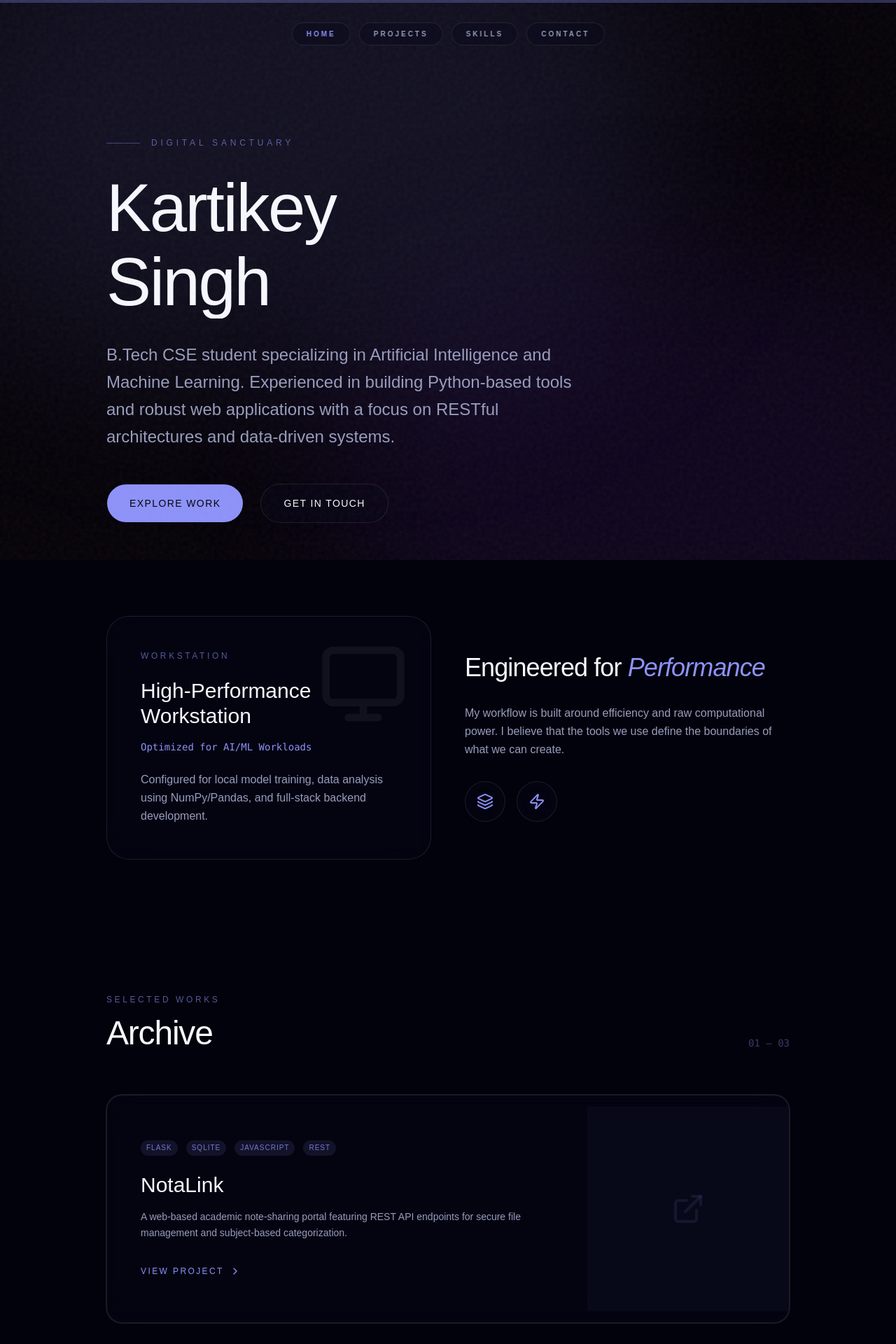
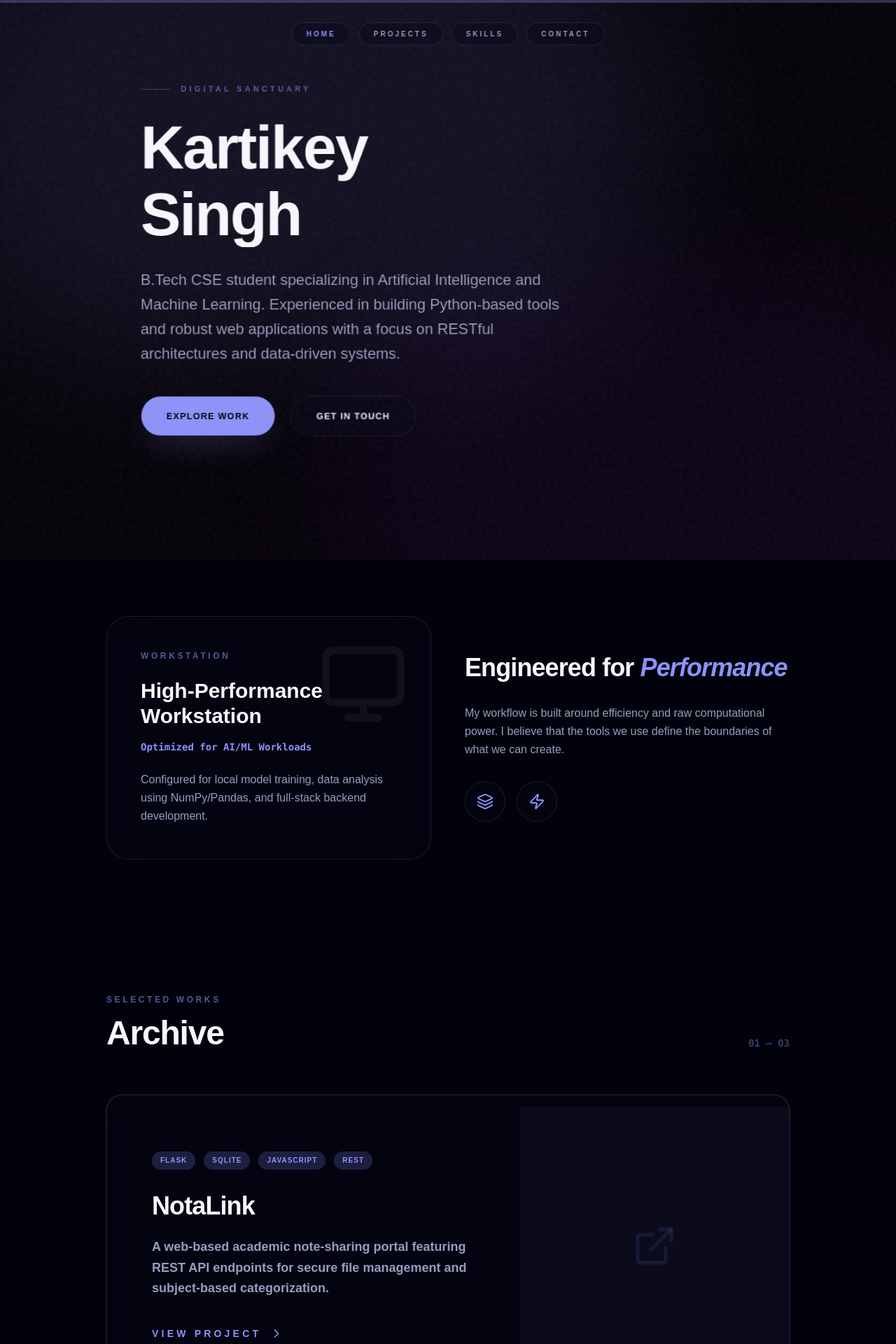
Before and after one commit to kartikey-x/KartikeyPortfolio, a React (Vite) app: page / in a window 1280 px wide. Shown: the top 1920 px of the page at 70% size. Built offline with nearby package versions, Linux system fonts and the light colour scheme.

Commit message:
Update USER_DATA links, enhance styling, and improve scroll animations

```diff
--- a/src/App.tsx
+++ b/src/App.tsx
@@ -46,27 +46,27 @@ const USER_DATA = {
       title: "NotaLink",
       desc: "A web-based academic note-sharing portal featuring REST API endpoints for secure file management and subject-based categorization.",
       tech: ["Flask", "SQLite", "JavaScript", "REST"],
-      link: "https://github.com/kartikey-x/NotaLink",
+      link: "https://github.com/kartikey-singh",
       featured: true
     },
     {
       title: "StegoSafe",
       desc: "An advanced information-hiding tool utilizing LSB steganography to securely embed and extract data within image payloads.",
       tech: ["Python", "Steganography", "Security"],
-      link: "https://github.com/kartikey-x/StegoSafe-OpenInnovation"
+      link: "https://github.com/kartikey-singh"
     },
     {
       title: "ExamPrepBuddy",
       desc: "A modular CLI-based study optimization tool that automates plan organization and tracks completion metrics across multiple subjects.",
       tech: ["Python", "File I/O", "Modular Design"],
-      link: "https://github.com/kartikey-x/ExamPreparationBuddy"
+      link: "https://github.com/kartikey-singh"
     }
   ],
   contact: {
     email: "kartikeysingh2007@gmail.com",
     socials: [
-      { name: "GitHub", icon: <Github className="w-5 h-5" />, link: "https://github.com/kartikey-x" },
-      { name: "LinkedIn", icon: <Linkedin className="w-5 h-5" />, link: "https://www.linkedin.com/in/kartikey-singh-538bba276/" }
+      { name: "GitHub", icon: <Github className="w-5 h-5" />, link: "https://github.com/kartikey-singh" },
+      { name: "LinkedIn", icon: <Linkedin className="w-5 h-5" />, link: "https://linkedin.com/in/kartikey-singh" }
     ]
   }
 };
@@ -161,7 +161,7 @@ function BreatheBackground() {
   return (
     <div className="fixed inset-0 -z-10 overflow-hidden pointer-events-none bg-[#050208]">
       <motion.div
-        className="absolute -top-[20%] -left-[10%] w-[80%] h-[80%] rounded-full bg-primary/10 blur-[120px] will-change-transform"
+        className="absolute -top-[20%] -left-[10%] w-[80%] h-[80%] rounded-full bg-primary/10 blur-[100px] will-change-transform"
         animate={{
           x: [0, 50, 0],
           y: [0, 30, 0],
@@ -174,7 +174,7 @@ function BreatheBackground() {
         }}
       />
       <motion.div
-        className="absolute -bottom-[20%] -right-[10%] w-[70%] h-[70%] rounded-full bg-[#4c1d95]/15 blur-[100px] will-change-transform"
+        className="absolute -bottom-[20%] -right-[10%] w-[70%] h-[70%] rounded-full bg-[#4c1d95]/10 blur-[80px] will-change-transform"
         animate={{
           x: [0, -40, 0],
           y: [0, -20, 0],
@@ -217,7 +217,17 @@ function SoftReveal({ children, delay = 0 }: { children: React.ReactNode; delay?
 
 export default function App() {
   const [activeSection, setActiveSection] = useState("home");
-  const { scrollYProgress } = useScroll();
+  const { scrollY, scrollYProgress } = useScroll();
+
+  // Navigation fade and lift effect
+  const navOpacity = useTransform(scrollY, [0, 150], [1, 0]);
+  const navY = useTransform(scrollY, [0, 150], [0, -50]);
+
+  // Epic Scroll Parallax for Hero
+  const heroY = useTransform(scrollYProgress, [0, 0.3], [0, -100]);
+  const heroOpacity = useTransform(scrollYProgress, [0, 0.2], [1, 0]);
+  const heroScale = useTransform(scrollYProgress, [0, 0.2], [1, 0.9]);
+
   const scaleX = useSpring(scrollYProgress, {
     stiffness: 100,
     damping: 30,
@@ -237,8 +247,11 @@ export default function App() {
         style={{ scaleX }}
       />
 
-      {/* Top Navigation Bubbles */}
-      <nav className="fixed top-8 left-1/2 -translate-x-1/2 z-50 flex items-center gap-3">
+      {/* Top Navigation Bubbles - Fades away upwards on scroll */}
+      <motion.nav
+        style={{ opacity: navOpacity, y: navY }}
+        className="fixed top-8 left-1/2 -translate-x-1/2 z-50 flex items-center gap-3 pointer-events-auto"
+      >
         {["home", "projects", "skills", "contact"].map((section, i) => (
           <div key={section}>
             <Magnetic>
@@ -256,7 +269,7 @@ export default function App() {
                   document.getElementById(section)?.scrollIntoView({ behavior: "smooth" });
                 }}
                 className={cn(
-                  "glass px-5 py-2 rounded-full text-[10px] uppercase tracking-[0.3em] font-semibold transition-all hover:scale-110 active:scale-95",
+                  "glass px-5 py-2 rounded-full text-[10px] uppercase tracking-[0.3em] font-black transition-all hover:scale-110 active:scale-95",
                   activeSection === section ? "bg-primary/20 text-primary border-primary/40" : "text-muted-foreground hover:text-foreground"
                 )}
               >
@@ -265,22 +278,26 @@ export default function App() {
             </Magnetic>
           </div>
         ))}
-      </nav>
+      </motion.nav>
 
       {/* Main Content */}
       <main className="max-w-5xl mx-auto px-6 pt-48 pb-48">
 
         {/* Hero Section */}
-        <section id="home" className="min-h-[70vh] flex flex-col justify-center mb-32">
+        <motion.section
+          id="home"
+          style={{ y: heroY, opacity: heroOpacity, scale: heroScale }}
+          className="min-h-[70vh] flex flex-col justify-center mb-32"
+        >
           <SoftReveal>
             <div className="flex items-center gap-4 mb-8">
               <div className="h-px w-12 bg-primary/40" />
-              <span className="text-xs uppercase tracking-[0.4em] text-primary/60 font-medium">
+              <span className="text-xs uppercase tracking-[0.4em] text-primary/60 font-black">
                 Digital Sanctuary
               </span>
             </div>
 
-            <h1 className="text-6xl md:text-8xl font-light tracking-tight mb-8 leading-[1.1] text-foreground">
+            <h1 className="text-6xl md:text-8xl font-bold tracking-tight mb-8 leading-[1.1] text-foreground">
               {USER_DATA.name.split(" ").map((word, i) => (
                 <span key={i} className="block overflow-hidden">
                   <motion.span
@@ -295,7 +312,7 @@ export default function App() {
               ))}
             </h1>
 
-            <p className="text-xl md:text-2xl text-muted-foreground font-light max-w-2xl leading-relaxed mb-12">
+            <p className="text-xl md:text-2xl text-muted-foreground font-medium max-w-2xl leading-relaxed mb-12">
               {USER_DATA.bio}
             </p>
 
@@ -305,7 +322,7 @@ export default function App() {
                   <Button
                     variant="default"
                     size="lg"
-                    className="rounded-full px-8 h-14 text-sm uppercase tracking-widest transition-transform bg-primary text-primary-foreground hover:bg-primary/90"
+                    className="rounded-full px-10 h-16 text-sm uppercase tracking-widest font-black transition-transform bg-primary text-primary-foreground hover:bg-primary/90 shadow-2xl shadow-primary/20"
                     onClick={() => document.getElementById('projects')?.scrollIntoView({ behavior: 'smooth' })}
                   >
                     Explore Work
@@ -317,7 +334,7 @@ export default function App() {
                   <Button
                     variant="outline"
                     size="lg"
-                    className="rounded-full px-8 h-14 text-sm uppercase tracking-widest glass hover:bg-primary/10 border-primary/20 text-foreground"
+                    className="rounded-full px-10 h-16 text-sm uppercase tracking-widest font-black glass hover:bg-primary/10 border-primary/20 text-foreground shadow-xl"
                     onClick={() => document.getElementById('contact')?.scrollIntoView({ behavior: 'smooth' })}
                   >
                     Get in touch
@@ -326,7 +343,7 @@ export default function App() {
               </Magnetic>
             </div>
           </SoftReveal>
-        </section>
+        </motion.section>
 
         {/* Hardware Section */}
         <section className="mb-48">
@@ -339,16 +356,16 @@ export default function App() {
                 <div className="absolute top-0 right-0 p-8 opacity-5 group-hover:opacity-10 transition-opacity">
                   <Monitor className="w-32 h-32" />
                 </div>
-                <h3 className="text-xs uppercase tracking-[0.3em] text-primary/60 mb-6">Workstation</h3>
-                <h2 className="text-3xl font-light mb-4 text-foreground">{USER_DATA.hardware.primary}</h2>
-                <p className="text-primary font-mono text-sm mb-6">{USER_DATA.hardware.specs}</p>
-                <p className="text-muted-foreground leading-relaxed">
+                <h3 className="text-xs uppercase tracking-[0.3em] text-primary/60 mb-6 font-bold">Workstation</h3>
+                <h2 className="text-3xl font-bold mb-4 text-foreground">{USER_DATA.hardware.primary}</h2>
+                <p className="text-primary font-mono text-sm mb-6 font-bold">{USER_DATA.hardware.specs}</p>
+                <p className="text-muted-foreground leading-relaxed font-medium">
                   {USER_DATA.hardware.description}
                 </p>
               </motion.div>
               <div className="space-y-8">
-                <h2 className="text-4xl font-light tracking-tight text-foreground">Engineered for <span className="italic text-primary">Performance</span></h2>
-                <p className="text-muted-foreground leading-relaxed">
+                <h2 className="text-4xl font-bold tracking-tight text-foreground">Engineered for <span className="italic text-primary">Performance</span></h2>
+                <p className="text-muted-foreground leading-relaxed font-medium">
                   My workflow is built around efficiency and raw computational power. I believe that the tools we use define the boundaries of what we can create.
                 </p>
                 <div className="flex gap-4">
@@ -369,54 +386,57 @@ export default function App() {
           <SoftReveal>
             <div className="flex items-end justify-between mb-16">
               <div>
-                <h3 className="text-xs uppercase tracking-[0.3em] text-primary/60 mb-4">Selected Works</h3>
-                <h2 className="text-5xl font-light tracking-tight text-foreground">Archive</h2>
+                <h3 className="text-xs uppercase tracking-[0.3em] text-primary/60 mb-4 font-bold">Selected Works</h3>
+                <h2 className="text-5xl font-bold tracking-tight text-foreground">Archive</h2>
               </div>
               <div className="hidden md:block text-right">
-                <p className="text-sm text-primary/40 font-mono">01 — 03</p>
+                <p className="text-sm text-primary/40 font-mono font-bold">01 — 03</p>
               </div>
             </div>
 
-            <div className="grid gap-8">
-              {USER_DATA.projects.map((project) => (
+            <div className="grid gap-12">
+              {USER_DATA.projects.map((project, idx) => (
                 <motion.div
                   key={project.title}
-                  whileHover={{ scale: 1.01 }}
-                  whileTap={{ scale: 0.99 }}
+                  initial={{ x: idx % 2 === 0 ? -100 : 100, opacity: 0 }}
+                  whileInView={{ x: 0, opacity: 1 }}
+                  viewport={{ once: true, margin: "-100px" }}
+                  transition={{ type: "spring", damping: 30, stiffness: 50 }}
+                  whileHover={{ scale: 1.02, rotate: idx % 2 === 0 ? 1 : -1 }}
                   className="group"
                 >
                   <Card className={cn(
-                    "glass overflow-hidden transition-all duration-500 group-hover:shadow-2xl group-hover:border-primary/30 border-primary/10",
-                    project.featured ? "border-primary/30 bg-primary/2" : ""
+                    "glass overflow-hidden transition-all duration-700 group-hover:shadow-[0_0_50px_rgba(112,26,255,0.2)] group-hover:border-primary/50 border-primary/10",
+                    project.featured ? "border-primary/40 bg-primary/3" : ""
                   )}>
                     <CardContent className="p-0">
                       <div className="flex flex-col md:flex-row">
-                        <div className="flex-1 p-8 md:p-12">
-                          <div className="flex items-center gap-3 mb-6">
+                        <div className="flex-1 p-10 md:p-16">
+                          <div className="flex items-center gap-3 mb-8">
                             {project.tech.map(t => (
-                              <span key={t} className="text-[10px] uppercase tracking-widest px-2 py-1 rounded-md bg-primary/10 text-primary/80">
+                              <span key={t} className="text-[10px] uppercase tracking-widest px-3 py-1.5 rounded-md bg-primary/20 text-primary font-bold">
                                 {t}
                               </span>
                             ))}
                           </div>
-                          <h3 className="text-3xl font-light mb-4 group-hover:text-primary transition-colors text-foreground">
+                          <h3 className="text-4xl font-bold mb-6 group-hover:text-primary transition-colors text-foreground tracking-tight">
                             {project.title}
                           </h3>
-                          <p className="text-muted-foreground leading-relaxed max-w-xl mb-8">
+                          <p className="text-lg text-muted-foreground leading-relaxed max-w-xl mb-10 font-bold">
                             {project.desc}
                           </p>
                           <Magnetic>
                             <a
                               href={project.link}
-                              className="inline-flex items-center gap-2 text-xs uppercase tracking-[0.2em] font-medium hover:gap-4 transition-all text-primary"
+                              className="inline-flex items-center gap-3 text-sm uppercase tracking-[0.3em] font-bold hover:gap-6 transition-all text-primary"
                             >
-                              View Project <ChevronRight className="w-4 h-4" />
+                              View Project <ChevronRight className="w-5 h-5" />
                             </a>
                           </Magnetic>
                         </div>
-                        <div className="w-full md:w-72 bg-primary/3 p-8 flex items-center justify-center relative overflow-hidden">
-                          <div className="absolute inset-0 bg-linear-to-br from-primary/10 to-transparent opacity-0 group-hover:opacity-100 transition-opacity" />
-                          <ExternalLink className="w-12 h-12 text-primary/10 group-hover:text-primary/30 transition-colors" />
+                        <div className="w-full md:w-96 bg-primary/5 p-12 flex items-center justify-center relative overflow-hidden">
+                          <div className="absolute inset-0 bg-linear-to-br from-primary/20 to-transparent opacity-0 group-hover:opacity-100 transition-opacity" />
+                          <ExternalLink className="w-16 h-16 text-primary/10 group-hover:text-primary/40 transition-all duration-500 group-hover:scale-125 group-hover:rotate-12" />
                         </div>
                       </div>
                     </CardContent>
@@ -430,27 +450,31 @@ export default function App() {
         {/* Skills Section */}
         <section id="skills" className="mb-48">
           <SoftReveal>
-            <div className="grid md:grid-cols-3 gap-12">
+            <div className="grid md:grid-cols-3 gap-16">
               <div className="md:col-span-1">
-                <h3 className="text-xs uppercase tracking-[0.3em] text-primary/60 mb-4">Expertise</h3>
-                <h2 className="text-4xl font-light tracking-tight mb-6 text-foreground">Technical <span className="italic text-primary">Stack</span></h2>
-                <p className="text-muted-foreground leading-relaxed">
+                <h3 className="text-xs uppercase tracking-[0.3em] text-primary/60 mb-4 font-bold">Expertise</h3>
+                <h2 className="text-5xl font-bold tracking-tight mb-8 text-foreground leading-none">Technical <br/><span className="italic text-primary">Stack</span></h2>
+                <p className="text-lg text-muted-foreground leading-relaxed font-bold">
                   Bridging the gap between high-level abstraction and low-level optimization.
                 </p>
               </div>
-              <div className="md:col-span-2 grid grid-cols-1 sm:grid-cols-2 gap-4">
-                {USER_DATA.skills.map((skill) => (
+              <div className="md:col-span-2 grid grid-cols-1 sm:grid-cols-2 gap-6">
+                {USER_DATA.skills.map((skill, idx) => (
                   <motion.div
                     key={skill.name}
-                    whileHover={{ y: -5, scale: 1.02 }}
-                    className="glass p-6 rounded-2xl flex items-center gap-4 group hover:border-primary/40 transition-colors border-primary/10"
+                    initial={{ scale: 0.8, opacity: 0 }}
+                    whileInView={{ scale: 1, opacity: 1 }}
+                    viewport={{ once: true }}
+                    transition={{ delay: idx * 0.1, type: "spring", damping: 20 }}
+                    whileHover={{ y: -10, scale: 1.05, boxShadow: "0 20px 40px rgba(0,0,0,0.4)" }}
+                    className="glass p-8 rounded-3xl flex items-center gap-6 group hover:border-primary/60 transition-all border-primary/10"
                   >
-                    <div className="p-3 rounded-xl bg-primary/10 text-primary group-hover:scale-110 transition-transform">
+                    <div className="p-4 rounded-2xl bg-primary/20 text-primary group-hover:scale-110 group-hover:rotate-12 transition-transform">
                       {skill.icon}
                     </div>
                     <div>
-                      <h4 className="text-sm font-medium tracking-wide text-foreground">{skill.name}</h4>
-                      <p className="text-[10px] uppercase tracking-widest text-primary/50 mt-1">{skill.level}</p>
+                      <h4 className="text-lg font-bold tracking-wide text-foreground uppercase">{skill.name}</h4>
+                      <p className="text-xs uppercase tracking-widest text-primary/60 mt-2 font-bold">{skill.level}</p>
                     </div>
                   </motion.div>
                 ))}
@@ -462,25 +486,30 @@ export default function App() {
         {/* Contact Section */}
         <section id="contact" className="mb-32">
           <SoftReveal>
-            <div className="glass p-12 md:p-24 rounded-[3rem] text-center relative overflow-hidden border-primary/10">
-              <div className="absolute inset-0 bg-linear-to-b from-primary/10 to-transparent pointer-events-none" />
+            <motion.div
+              whileHover={{ scale: 1.01 }}
+              className="glass p-12 md:p-24 rounded-[3rem] text-center relative overflow-hidden border-primary/20 shadow-[0_0_100px_rgba(112,26,255,0.1)]"
+            >
+              <div className="absolute inset-0 bg-linear-to-b from-primary/20 to-transparent pointer-events-none" />
 
-              <h3 className="text-xs uppercase tracking-[0.4em] text-primary/60 mb-8">Available for collaboration</h3>
-              <h2 className="text-5xl md:text-7xl font-light tracking-tight mb-12 text-foreground">Let's build the <span className="italic text-primary">future</span>.</h2>
+              <h3 className="text-xs uppercase tracking-[0.5em] text-primary/60 mb-10 font-bold">Available for collaboration</h3>
+              <h2 className="text-6xl md:text-8xl font-bold tracking-tight mb-16 text-foreground leading-none">
+                Let's build the <br/><span className="italic text-primary drop-shadow-[0_0_30px_rgba(112,26,255,0.3)]">future</span>.
+              </h2>
 
-              <div className="flex flex-col items-center gap-8">
+              <div className="flex flex-col items-center gap-12">
                 <Magnetic>
                   <motion.a
                     href={`mailto:${USER_DATA.contact.email}`}
-                    whileHover={{ scale: 1.05 }}
-                    className="text-2xl md:text-4xl font-light hover:text-primary transition-colors flex items-center gap-4 group text-foreground"
+                    whileHover={{ scale: 1.05, y: -5 }}
+                    className="text-2xl md:text-5xl font-bold hover:text-primary transition-all flex items-center gap-6 group text-foreground tracking-tighter"
                   >
                     {USER_DATA.contact.email}
-                    <ChevronRight className="w-8 h-8 opacity-0 -translate-x-4 group-hover:opacity-100 group-hover:translate-x-0 transition-all text-primary" />
+                    <ChevronRight className="w-10 h-10 opacity-0 -translate-x-6 group-hover:opacity-100 group-hover:translate-x-0 transition-all text-primary" />
                   </motion.a>
                 </Magnetic>
 
-                <div className="flex gap-8 mt-8">
+                <div className="flex gap-10 mt-12">
                   {USER_DATA.contact.socials.map((social) => (
                     <div key={social.name}>
                       <Magnetic>
@@ -488,9 +517,9 @@ export default function App() {
                           href={social.link}
                           target="_blank"
                           rel="noopener noreferrer"
-                          whileHover={{ scale: 1.1, y: -5 }}
+                          whileHover={{ scale: 1.2, y: -10, rotate: 8 }}
                           whileTap={{ scale: 0.9 }}
-                          className="p-4 glass rounded-full hover:text-primary transition-colors border-primary/20 text-foreground"
+                          className="p-6 glass rounded-full hover:text-primary transition-all border-primary/30 text-foreground shadow-lg hover:shadow-primary/20"
                           aria-label={social.name}
                         >
                           {social.icon}
@@ -500,13 +529,13 @@ export default function App() {
                   ))}
                 </div>
               </div>
-            </div>
+            </motion.div>
           </SoftReveal>
         </section>
 
         {/* Footer */}
         <footer className="text-center">
-          <p className="text-[10px] uppercase tracking-[0.5em] text-primary/30">
+          <p className="text-[10px] uppercase tracking-[0.5em] text-primary/30 font-bold">
             © {new Date().getFullYear()} Kartikey Singh — Designed for Flow
           </p>
         </footer>
```
